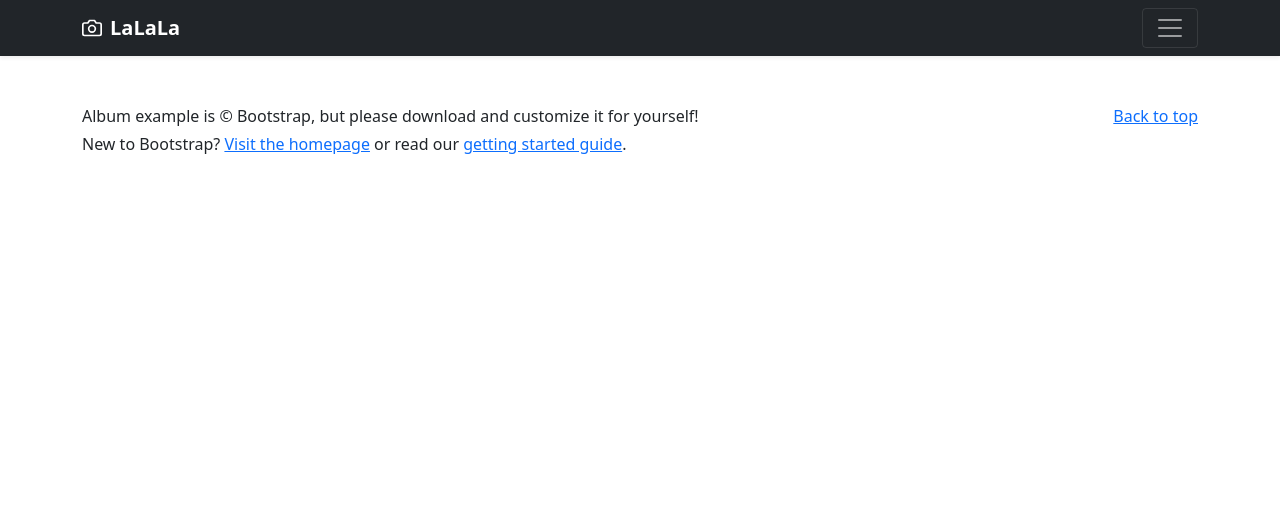
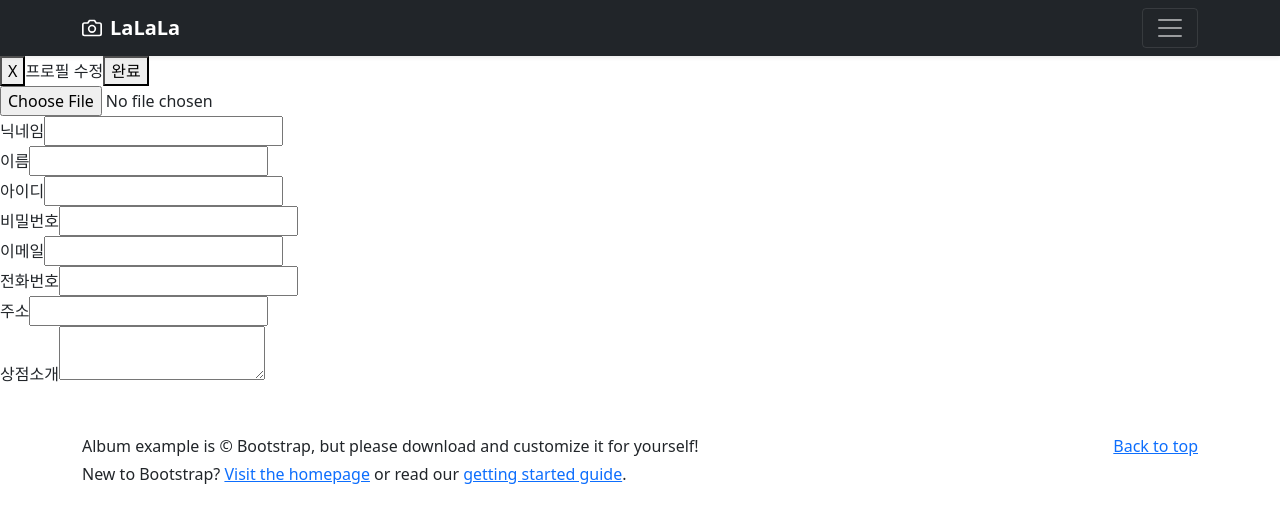
Before and after one commit to ryugahee/vue_app, a Vue app in the folder frontend/: page /mypage/Info in a window 1280 px wide. Shown: the top 522 px of the page. Built offline with nearby package versions, Linux system fonts and the light colour scheme.

Commit message:
회원정보 수정vue

```diff
--- /dev/null
+++ b/frontend/src/pages/Info.vue
@@ -0,0 +1,78 @@
+<template>
+  <div class="header">
+    <button>X</button>
+    <span>프로필 수정</span>
+    <button>완료</button>
+  </div>
+  <div class="userprofileImg">
+    <img class="img-profile" />
+    <label for="uploadImg"><img/></label>
+    <input type="file" id="uploadImg"/>
+  </div>
+  <div class="userProfile">
+    <div>
+      <label for="userNickname">닉네임</label>
+      <input type="text" id="userId" >
+    </div>
+    <div>
+      <label for="userName"> 이름</label>
+      <input type="text" id="userName" >
+    </div>
+    <div>
+      <label for="userId">아이디</label>
+      <input type="text" id="userId" >
+    </div>
+    <div>
+      <label for="password">비밀번호</label>
+      <input type="password" id="password" >
+    </div>
+    <div>
+      <label for="email">이메일</label>
+      <input type="email" id="email" >
+    </div>
+    <div>
+      <label for="phoneNumber">전화번호</label>
+      <input type="text" id="phoneNumber" >
+    </div>
+    <div>
+      <label for="address">주소</label>
+      <input type="text" id="address" >
+    </div>
+    <div>
+      <label for="">상점소개</label>
+      <textarea></textarea>
+    </div>
+  </div>
+
+
+
+</template>
+
+<script>
+
+export default {
+  name: 'Info',
+  data() {
+    return {
+      name: "",
+      email: "",
+      password: "",
+
+    }
+  },
+  created() {
+    this.loadUserInfo();
+  },
+  methods: {
+    loadUserInfo() {
+    },
+  }
+
+}
+</script>
+
+<style scoped>
+
+</style>
+<script setup>
+</script>
--- a/frontend/src/scripts/router.js
+++ b/frontend/src/scripts/router.js
@@ -4,6 +4,7 @@ import Join from "@/pages/Join.vue";
 import Post from "@/pages/Post.vue";
 import {createRouter, createWebHistory} from "vue-router";
 import ProductDetail from "@/pages/ProductDetail.vue";
+import Info from "@/pages/Info.vue";
 
 const routes = [
     {path:'/', component: Home},
@@ -11,6 +12,7 @@ const routes = [
     {path:'/join', component: Join},
     {path:'/post', component: Post},
     {path:'/product/detail', component: ProductDetail},
+    {path:'/mypage/Info', component: Info},
 ]
 
 const router = createRouter({
```
